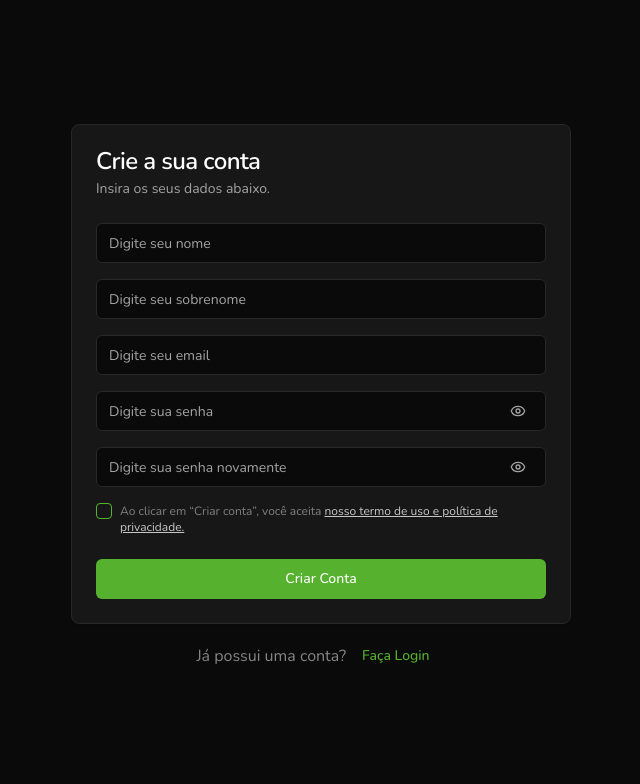
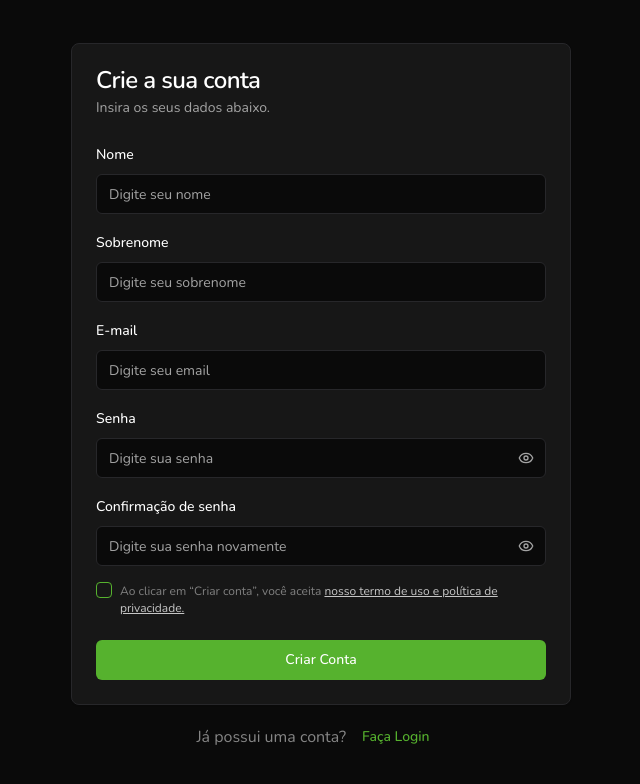
Before and after one commit to fernandoferreira67/mcp-fertrack, a React (Vite) app: page /signup in a window 1280 px wide. Shown: the top 784 px of the page, without its empty margins (319-959 px from the left). Built offline with nearby package versions, Linux system fonts and the light colour scheme.

Commit message:
feat: add validation to sign up form

```diff
--- a/package.json
+++ b/package.json
@@ -11,17 +11,20 @@
     "prepare": "husky"
   },
   "dependencies": {
+    "@hookform/resolvers": "^5.2.2",
     "@radix-ui/react-checkbox": "^1.3.3",
+    "@radix-ui/react-label": "^2.1.8",
     "@radix-ui/react-slot": "^1.2.4",
     "class-variance-authority": "^0.7.1",
     "clsx": "^2.1.1",
     "lucide-react": "^0.563.0",
     "react": "^18.3.1",
     "react-dom": "^18.3.1",
+    "react-hook-form": "^7.71.1",
     "react-router": "^7.1.1",
     "tailwind-merge": "^3.4.0",
     "tailwindcss-animate": "^1.0.7",
-    "zod": "^3.24.1"
+    "zod": "^3.25.76"
   },
   "devDependencies": {
     "@eslint/js": "^9.17.0",
--- a/src/components/password-input.jsx
+++ b/src/components/password-input.jsx
@@ -1,20 +1,24 @@
 import { EyeIcon, EyeOffIcon } from 'lucide-react'
-import { useState } from 'react'
+import { forwardRef, useState } from 'react'
 
 import { Button } from './ui/button'
 import { Input } from './ui/input'
 
-const PasswordInput = ({ placeholder = 'Digite sua senha' }) => {
+const PasswordInput = forwardRef(
+  ({ placeholder = 'Digite sua senha', ...props }, ref) => {
     const [passwordIsVisible, setPasswordIsVisible] = useState(false)
+
     return (
       <div className="relative">
         <Input
           type={passwordIsVisible ? 'text' : 'password'}
           placeholder={placeholder}
+          ref={ref}
+          {...props}
         />
         <Button
           variant="ghost"
-        className="absolute bottom-0 right-0 top-0 my-auto mr-1 text-muted-foreground"
+          className="absolute bottom-0 right-0 top-0 my-auto mr-1 h-8 w-8 text-muted-foreground"
           onClick={() => setPasswordIsVisible((prev) => !prev)}
         >
           {passwordIsVisible ? <EyeOffIcon /> : <EyeIcon />}
@@ -22,5 +26,8 @@
       </div>
     )
   }
+)
+
+PasswordInput.displayName = 'PasswordInput'
 
 export default PasswordInput
--- /dev/null
+++ b/src/components/ui/form.jsx
@@ -0,0 +1,139 @@
+import { Slot } from '@radix-ui/react-slot'
+import * as React from 'react'
+import { Controller, FormProvider, useFormContext } from 'react-hook-form'
+
+import { Label } from '@/components/ui/label'
+import { cn } from '@/lib/utils'
+
+const Form = FormProvider
+
+const FormFieldContext = React.createContext(null)
+
+const FormField = ({ ...props }) => {
+  return (
+    <FormFieldContext.Provider value={{ name: props.name }}>
+      <Controller {...props} />
+    </FormFieldContext.Provider>
+  )
+}
+
+const useFormField = () => {
+  const fieldContext = React.useContext(FormFieldContext)
+  const itemContext = React.useContext(FormItemContext)
+  const { getFieldState, formState } = useFormContext()
+
+  if (!fieldContext) {
+    throw new Error('useFormField should be used within <FormField>')
+  }
+
+  if (!itemContext) {
+    throw new Error('useFormField should be used within <FormItem>')
+  }
+
+  const fieldState = getFieldState(fieldContext.name, formState)
+
+  const { id } = itemContext
+
+  return {
+    id,
+    name: fieldContext.name,
+    formItemId: `${id}-form-item`,
+    formDescriptionId: `${id}-form-item-description`,
+    formMessageId: `${id}-form-item-message`,
+    ...fieldState,
+  }
+}
+
+const FormItemContext = React.createContext(null)
+
+const FormItem = React.forwardRef(({ className, ...props }, ref) => {
+  const id = React.useId()
+
+  return (
+    <FormItemContext.Provider value={{ id }}>
+      <div ref={ref} className={cn('space-y-2', className)} {...props} />
+    </FormItemContext.Provider>
+  )
+})
+FormItem.displayName = 'FormItem'
+
+const FormLabel = React.forwardRef(({ className, ...props }, ref) => {
+  const { error, formItemId } = useFormField()
+
+  return (
+    <Label
+      ref={ref}
+      className={cn(error && 'text-destructive', className)}
+      htmlFor={formItemId}
+      {...props}
+    />
+  )
+})
+FormLabel.displayName = 'FormLabel'
+
+const FormControl = React.forwardRef(({ ...props }, ref) => {
+  const { error, formItemId, formDescriptionId, formMessageId } = useFormField()
+
+  return (
+    <Slot
+      ref={ref}
+      id={formItemId}
+      aria-describedby={
+        !error
+          ? `${formDescriptionId}`
+          : `${formDescriptionId} ${formMessageId}`
+      }
+      aria-invalid={!!error}
+      {...props}
+    />
+  )
+})
+FormControl.displayName = 'FormControl'
+
+const FormDescription = React.forwardRef(({ className, ...props }, ref) => {
+  const { formDescriptionId } = useFormField()
+
+  return (
+    <p
+      ref={ref}
+      id={formDescriptionId}
+      className={cn('text-sm text-muted-foreground', className)}
+      {...props}
+    />
+  )
+})
+FormDescription.displayName = 'FormDescription'
+
+const FormMessage = React.forwardRef(
+  ({ className, children, ...props }, ref) => {
+    const { error, formMessageId } = useFormField()
+    const body = error ? String(error?.message ?? '') : children
+
+    if (!body) {
+      return null
+    }
+
+    return (
+      <p
+        ref={ref}
+        id={formMessageId}
+        className={cn('text-sm font-medium text-destructive', className)}
+        {...props}
+      >
+        {body}
+      </p>
+    )
+  }
+)
+FormMessage.displayName = 'FormMessage'
+
+export {
+  Form,
+  FormControl,
+  FormDescription,
+  FormField,
+  FormItem,
+  FormLabel,
+  FormMessage,
+  useFormField,
+}
--- /dev/null
+++ b/src/components/ui/label.jsx
@@ -0,0 +1,22 @@
+'use client'
+
+import * as LabelPrimitive from '@radix-ui/react-label'
+import { cva } from 'class-variance-authority'
+import * as React from 'react'
+
+import { cn } from '@/lib/utils'
+
+const labelVariants = cva(
+  'text-sm font-medium leading-none peer-disabled:cursor-not-allowed peer-disabled:opacity-70'
+)
+
+const Label = React.forwardRef(({ className, ...props }, ref) => (
+  <LabelPrimitive.Root
+    ref={ref}
+    className={cn(labelVariants(), className)}
+    {...props}
+  />
+))
+Label.displayName = LabelPrimitive.Root.displayName
+
+export { Label }
--- a/src/pages/signup.jsx
+++ b/src/pages/signup.jsx
@@ -1,3 +1,5 @@
+import { zodResolver } from '@hookform/resolvers/zod'
+import { useForm } from 'react-hook-form'
 import { Link } from 'react-router'
 import { z } from 'zod'
 
@@ -12,6 +14,14 @@
   CardTitle,
 } from '@/components/ui/card'
 import { Checkbox } from '@/components/ui/checkbox'
+import {
+  Form,
+  FormControl,
+  FormField,
+  FormItem,
+  FormLabel,
+  FormMessage,
+} from '@/components/ui/form'
 import { Input } from '@/components/ui/input'
 
 const signupSchema = z.object({
@@ -24,59 +34,160 @@
   email: z
     .string()
     .email({
-      message: 'o e-mail é obrigatório',
+      message: 'o e-mail é inválido',
     })
     .trim()
     .min(1, {
       message: 'O e-mail é obrogatório',
     }),
-  password: z.string().trim().min({
+  password: z.string().trim().min(6, {
     message: 'A senha deve ter no mínimo 6 caracteres',
   }),
-  passwordConfirmation: z.string().trim().min({
+  passwordConfirmation: z.string().trim().min(6, {
     message: 'A confirmação de senha é obrigatória',
   }),
-
   terms: z.boolean().refine((value) => value == true, {
     message: 'Você precisa aceitar os termos de uso.',
   }),
 })
 
-console.log(signupSchema)
+const SignupPage = () => {
+  const methods = useForm({
+    resolver: zodResolver(signupSchema),
+    defaultValues: {
+      firstName: '',
+      lastName: '',
+      email: '',
+      password: '',
+      passwordConfirmation: '',
+      terms: false,
+    },
+  })
 
-const SignupPage = () => {
+  const handleSubmit = (data) => {
+    console.log(data)
+  }
+
   return (
     <div className="flex h-screen w-screen flex-col items-center justify-center gap-3">
+      <Form {...methods}>
+        <form onSubmit={methods.handleSubmit(handleSubmit)}>
           <Card className="w-[500px]">
             <CardHeader>
               <CardTitle>Crie a sua conta</CardTitle>
               <CardDescription>Insira os seus dados abaixo.</CardDescription>
             </CardHeader>
             <CardContent className="space-y-4">
-          <Input placeholder="Digite seu nome" />
-          <Input placeholder="Digite seu sobrenome" />
-          <Input placeholder="Digite seu email" />
-          <PasswordInput />
-          <PasswordInput placeholder="Digite sua senha novamente" />
-          <div className="items-top flex space-x-2">
-            <Checkbox id="terms" />
-            <div className="grid gap-1.5 leading-none">
+              <FormField
+                control={methods.control}
+                name="firstName"
+                render={({ field }) => (
+                  <FormItem>
+                    <FormLabel>Nome</FormLabel>
+                    <FormControl>
+                      <Input placeholder="Digite seu nome" {...field} />
+                    </FormControl>
+                    <FormMessage />
+                  </FormItem>
+                )}
+              />
+
+              <FormField
+                control={methods.control}
+                name="lastName"
+                render={({ field }) => (
+                  <FormItem>
+                    <FormLabel>Sobrenome</FormLabel>
+                    <FormControl>
+                      <Input placeholder="Digite seu sobrenome" {...field} />
+                    </FormControl>
+                    <FormMessage />
+                  </FormItem>
+                )}
+              />
+
+              <FormField
+                control={methods.control}
+                name="email"
+                render={({ field }) => (
+                  <FormItem>
+                    <FormLabel>E-mail</FormLabel>
+                    <FormControl>
+                      <Input placeholder="Digite seu email" {...field} />
+                    </FormControl>
+                    <FormMessage />
+                  </FormItem>
+                )}
+              />
+
+              {/* SENHA */}
+              <FormField
+                control={methods.control}
+                name="password"
+                render={({ field }) => (
+                  <FormItem>
+                    <FormLabel>Senha</FormLabel>
+                    <FormControl>
+                      <PasswordInput {...field} />
+                    </FormControl>
+                    <FormMessage />
+                  </FormItem>
+                )}
+              />
+
+              {/* CONFIRMAÇÃO DE SENHA */}
+              <FormField
+                control={methods.control}
+                name="passwordConfirmation"
+                render={({ field }) => (
+                  <FormItem>
+                    <FormLabel>Confirmação de senha</FormLabel>
+                    <FormControl>
+                      <PasswordInput
+                        placeholder="Digite sua senha novamente"
+                        {...field}
+                      />
+                    </FormControl>
+                    <FormMessage />
+                  </FormItem>
+                )}
+              />
+
+              <FormField
+                control={methods.control}
+                name="terms"
+                render={({ field }) => (
+                  <FormItem className="items-top flex space-x-2 space-y-0">
+                    <FormControl>
+                      <Checkbox
+                        checked={field.value}
+                        onCheckedChange={field.onChange}
+                      />
+                    </FormControl>
+                    <div className="leading-none">
                       <label
                         htmlFor="terms"
-                className="text-xs text-muted-foreground opacity-75"
+                        className={`text-xs text-muted-foreground opacity-75 ${methods.formState.errors.terms && 'text-red-500'}`}
                       >
                         Ao clicar em “Criar conta”, você aceita{' '}
-                <a href="#" className="text-white underline">
+                        <a
+                          href="#"
+                          className={`text-white underline ${methods.formState.errors.terms && 'text-red-500'}`}
+                        >
                           nosso termo de uso e política de privacidade.
                         </a>
                       </label>
                     </div>
-          </div>
+                  </FormItem>
+                )}
+              />
             </CardContent>
             <CardFooter>
               <Button className="w-full">Criar Conta</Button>
             </CardFooter>
           </Card>
+        </form>
+      </Form>
       <div className="flex items-center justify-center">
         <p className="text-center opacity-50">Já possui uma conta?</p>
         <Button variant="link" asChild>
```
Also changed, not shown: 1 other file (tests, documents, lock files or other folders). Lines whose indentation alone changed are shown as unchanged.
